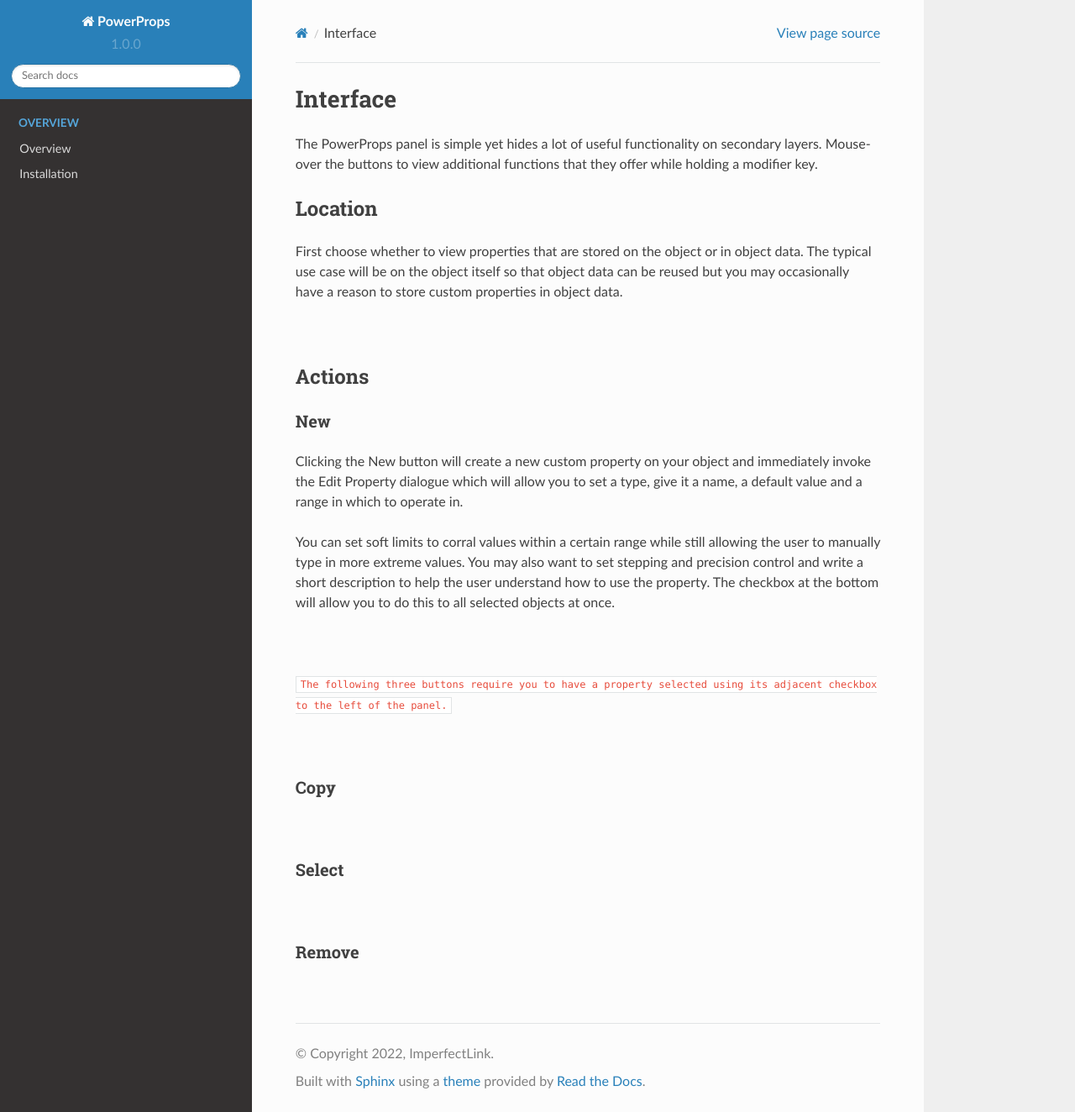
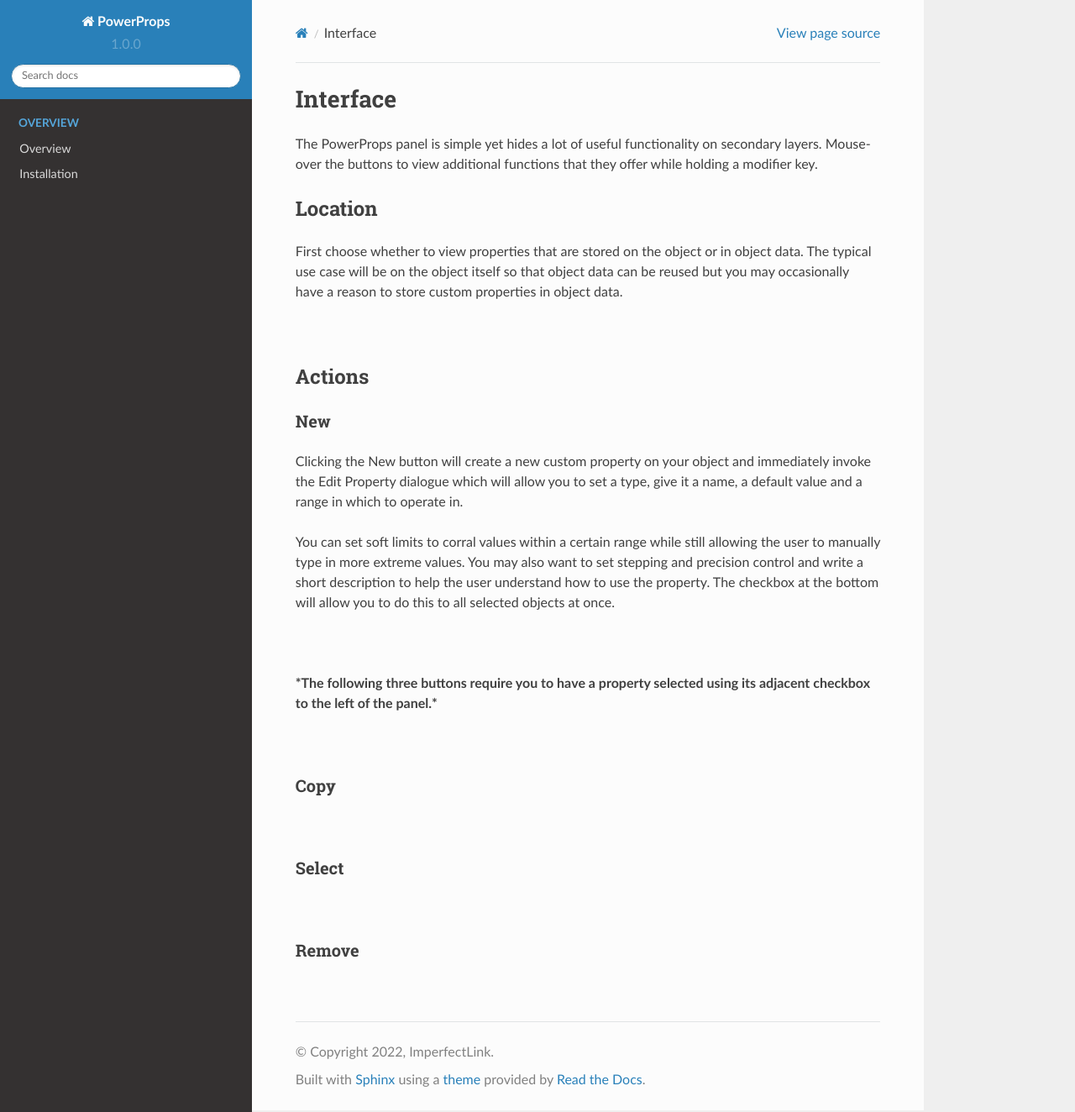
Before and after one commit to imperfectlink/PowerProps, a Sphinx documentation site: the page built from docs/source/interface.rst, in a window 1280 px wide and 1324 px high. Shown: the whole window at 84% size. Built offline with Sphinx 7.4.7 and the Read the Docs theme 2.0.0, drawn with Linux system fonts in a browser that asks for light colours.

```diff
--- a/docs/source/interface.rst
+++ b/docs/source/interface.rst
@@ -21,7 +21,7 @@ You can set soft limits to corral values within a certain range while still allo
 
 |
 
-``The following three buttons require you to have a property selected using its adjacent checkbox to the left of the panel.``
+***The following three buttons require you to have a property selected using its adjacent checkbox to the left of the panel.***
 
 |
 
```
